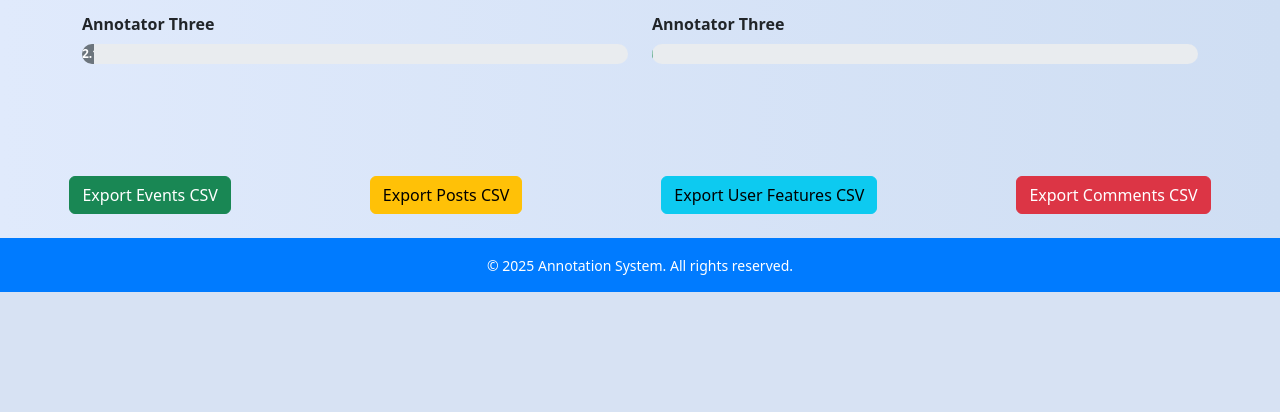
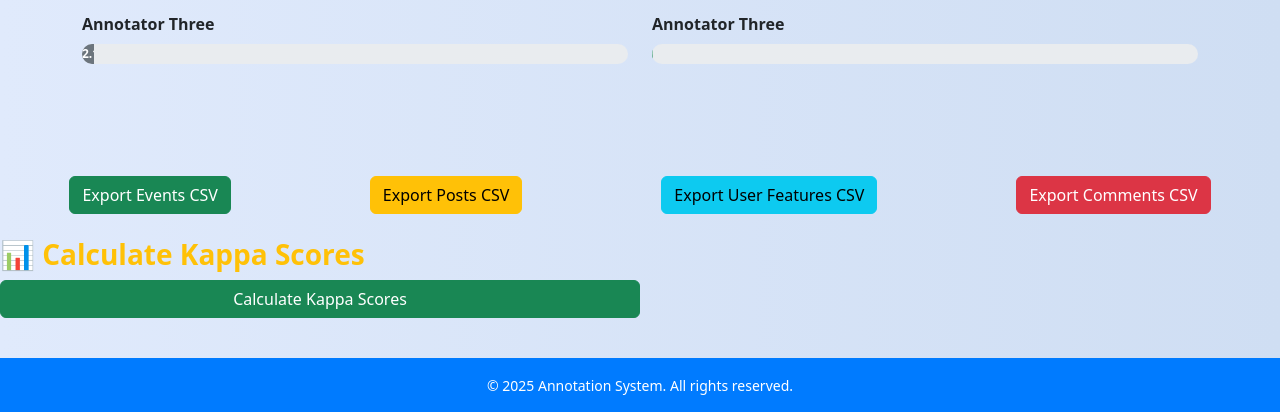
Before and after one commit to dr-m-wasim/KeepUp-Annotation-Tool, a Django app: page / in a window 1280 px wide. Shown: the part 680-1092 px from the top of the page. Before the commit the page ends 972 px from the top, so only its background shows below. Run offline with Django 4.2, Linux system fonts and the light colour scheme; data comes from the database, SQL or seed files in the repository.

Commit message:
cappa score

```diff
--- a/KAT/KATAPP/urls.py
+++ b/KAT/KATAPP/urls.py
@@ -7,6 +7,7 @@ urlpatterns = [
     path('export/posts/csv/', views.export_posts_csv, name='export_posts_csv'),
     path('export/user_features/csv/', views.export_user_features_csv, name='export_user_features_csv'),
     path('export/comments/csv/', views.export_comments_csv, name='export_comments_csv'),
+    path('calculate_kappa/', views.calculate_kappa_scores, name='calculate_kappa_scores'),
     path('event', views.events_list, name='events'),
     path('event/<str:event_id>/', views.event_posts, name='eventposts'),
     path('event/<str:event_id>/post_editor/', views.post_editor, name='post_editor'),
--- a/KAT/KATAPP/views.py
+++ b/KAT/KATAPP/views.py
@@ -4,6 +4,36 @@ from django.urls import reverse
 from django.http import HttpResponseBadRequest, HttpResponse
 from django.db import models
 import csv
+from django.http import JsonResponse
+from sklearn.metrics import cohen_kappa_score
+
+
+def calculate_kappa_scores(request):
+    comments = Comments.objects.all()
+
+    annotator1_labels = []
+    annotator2_labels = []
+    annotator3_labels = []
+
+    for comment in comments:
+        if comment.annotatorOne_comment_label and comment.annotatorTwo_comment_label:
+            annotator1_labels.append(comment.annotatorOne_comment_label)
+            annotator2_labels.append(comment.annotatorTwo_comment_label)
+
+        if comment.annotatorOne_comment_label and comment.annotatorThree_comment_label:
+            annotator3_labels.append(comment.annotatorThree_comment_label)
+
+    # Calculate Kappa scores
+    kappa_1_vs_2 = cohen_kappa_score(annotator1_labels, annotator2_labels) if annotator1_labels and annotator2_labels else None
+    kappa_1_vs_3 = cohen_kappa_score(annotator1_labels, annotator3_labels) if annotator1_labels and annotator3_labels else None
+    kappa_2_vs_3 = cohen_kappa_score(annotator2_labels, annotator3_labels) if annotator2_labels and annotator3_labels else None
+
+    return JsonResponse({
+        'kappa_annotator1_vs_annotator2': round(kappa_1_vs_2, 4) if kappa_1_vs_2 is not None else "Insufficient data",
+        'kappa_annotator1_vs_annotator3': round(kappa_1_vs_3, 4) if kappa_1_vs_3 is not None else "Insufficient data",
+        'kappa_annotator2_vs_annotator3': round(kappa_2_vs_3, 4) if kappa_2_vs_3 is not None else "Insufficient data",
+    })
+
 
 def export_posts_csv(request):
     posts = PostFeatures.objects.all()
--- a/KAT/Templates/annotator_selector.html
+++ b/KAT/Templates/annotator_selector.html
@@ -173,12 +173,52 @@
 </div>
 
 
+
+            <!-- Kappa Score Calculation Section -->
+            <div class="col-md-6 mb-4">
+                <h3 class="text-warning fw-bold">📊 Calculate Kappa Scores</h3>
+                <button id="calculateKappaButton" class="btn btn-success w-100 mb-3">Calculate Kappa Scores</button>
+
+                <div id="kappaResults" class="result-box" style="display: none;">
+                    <h4>Kappa Score Results:</h4>
+                    <p><strong>Annotator 1 vs Annotator 2:</strong> <span id="kappa_1_vs_2">-</span></p>
+                    <p><strong>Annotator 1 vs Annotator 3:</strong> <span id="kappa_1_vs_3">-</span></p>
+                    <p><strong>Annotator 2 vs Annotator 3:</strong> <span id="kappa_2_vs_3">-</span></p>
+                </div>
+            </div>
+
+
     <!-- Footer -->
     <footer>
         <small>&copy; 2025 Annotation System. All rights reserved.</small>
     </footer>
 
     <script src="https://cdn.jsdelivr.net/npm/bootstrap@5.3.2/dist/js/bootstrap.bundle.min.js"></script>
+    <script src="https://code.jquery.com/jquery-3.6.0.min.js"></script>
+    <script>
+        $(document).ready(function(){
+            $("#calculateKappaButton").click(function(){
+                $.ajax({
+                    url: '{% url "calculate_kappa_scores" %}',  // Using Django's URL template tag
+                    type: 'GET',
+                    success: function(data) {
+                        // Display the kappa scores in the result box
+                        $('#kappaResults').show();
+                        $('#kappa_1_vs_2').text(data.kappa_annotator1_vs_annotator2);
+                        $('#kappa_1_vs_3').text(data.kappa_annotator1_vs_annotator3);
+                        $('#kappa_2_vs_3').text(data.kappa_annotator2_vs_annotator3);
+                    },
+                    error: function(error) {
+                        $('#kappaResults').show();
+                        $('#kappa_1_vs_2').text('Error calculating score');
+                        $('#kappa_1_vs_3').text('Error calculating score');
+                        $('#kappa_2_vs_3').text('Error calculating score');
+                    }
+                });
+            });
+        });
+    </script>
+
 </body>
 
 </html>
```
